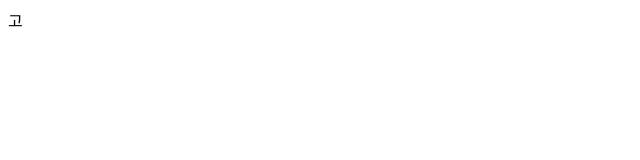
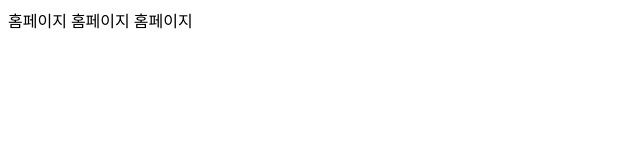
Before and after one commit to aosoao6/aosoao6.github.io, a plain HTML site: page index.html in a window 1280 px wide. Shown: the whole page, without its empty margins (0-640 px from the left). Drawn offline with Linux system fonts and the light colour scheme.

Commit message:
Update index.html

```diff
--- a/index.html
+++ b/index.html
@@ -1,7 +1,10 @@
 <html>
 <head>
+  <title>홈페이지</title>
 </head>
 <body>
-  고
+  홈페이지
+  홈페이지
+  <hi>홈페이지</hi>
 </body>
 </html>
```
